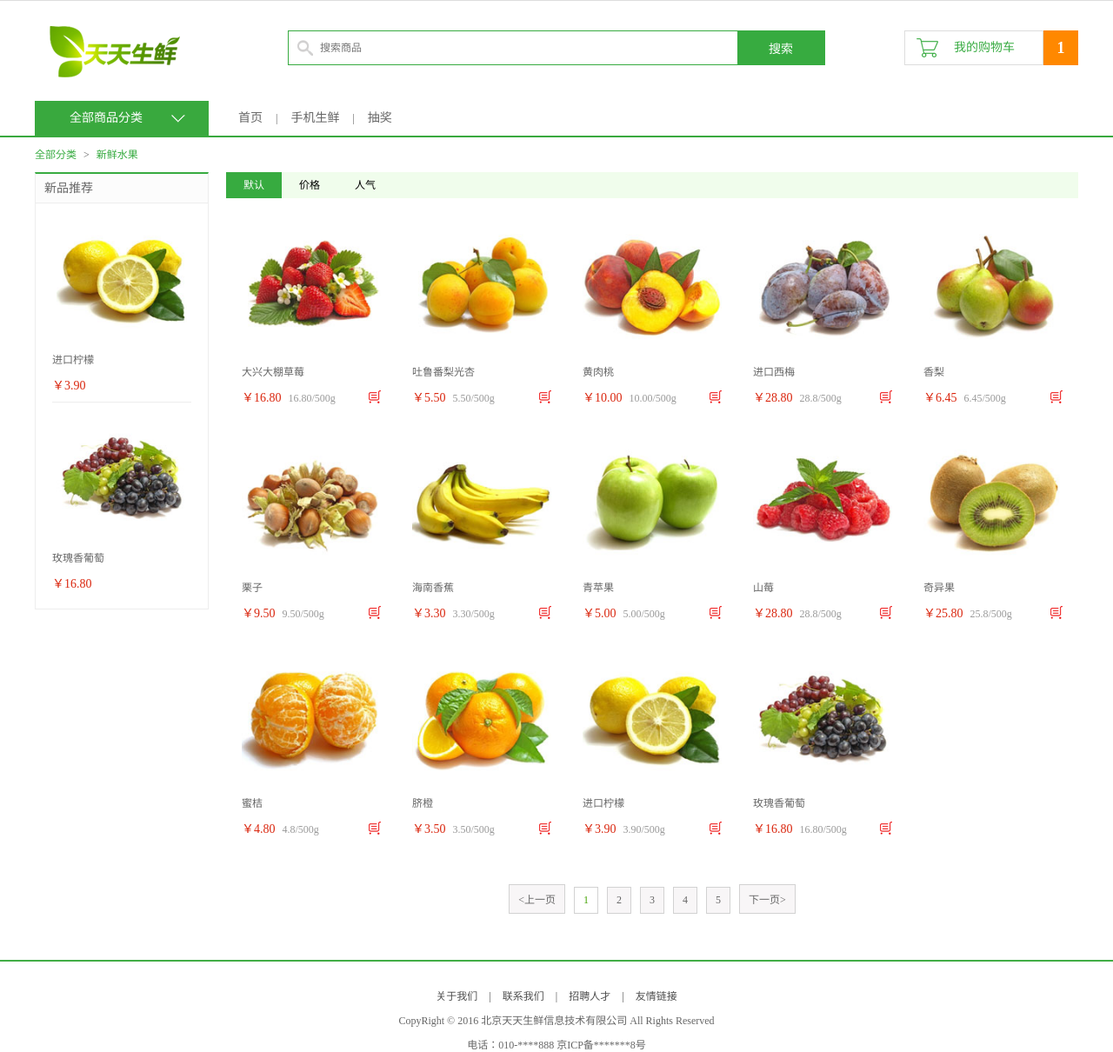
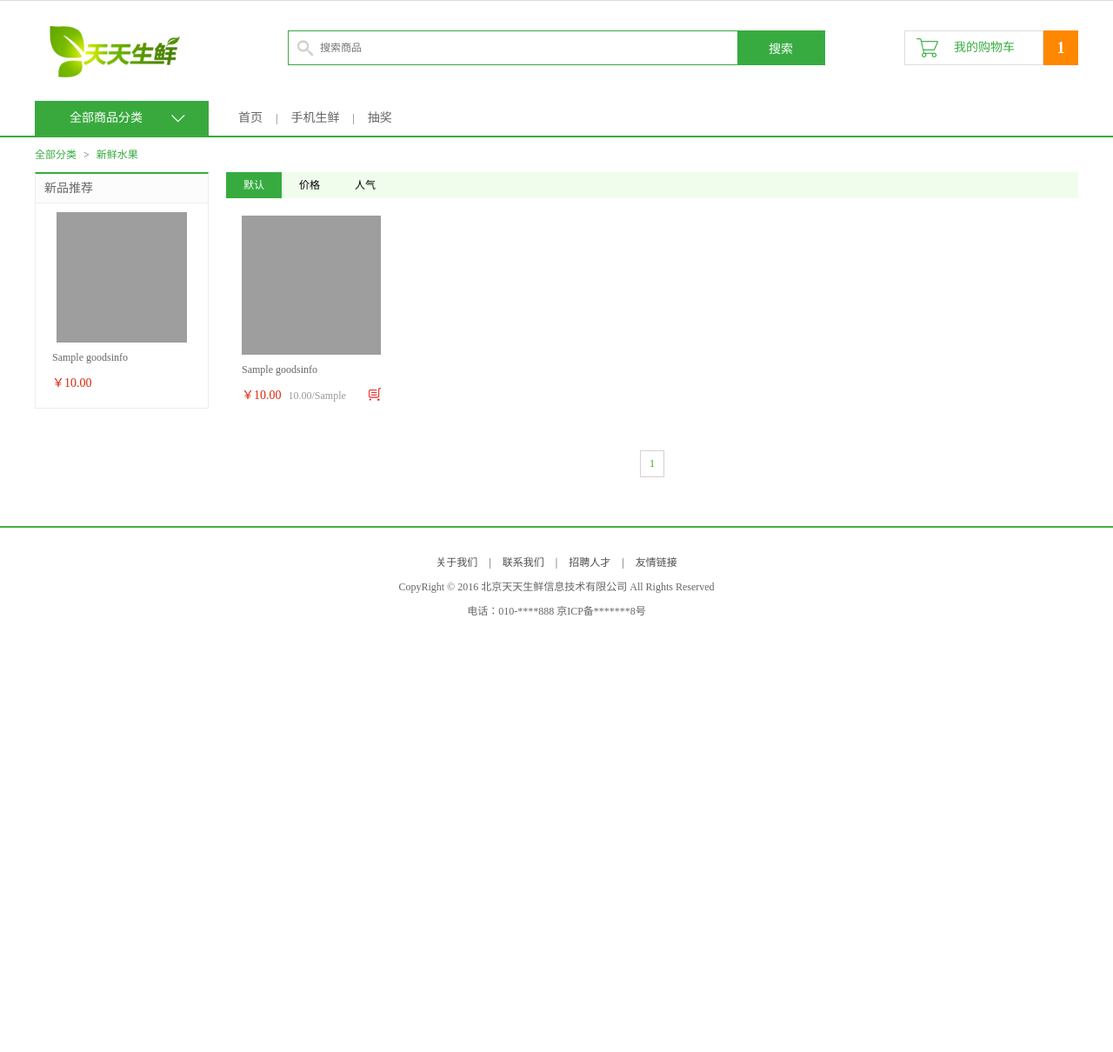
Before and after one commit to longyincug/daily_fresh, a Django app: page /list1_1_1/ in a window 1280 px wide. Shown: the part 29-1239 px from the top of the page at 87% size. After the commit the page ends 737 px from the top, so only its background shows below. Run offline with Django 3.2, Linux system fonts and the light colour scheme; tables that the repository leaves empty hold one stand-in row (values such as "Sample post"); grey boxes are pictures that could not be loaded.

Commit message:
商品列表详情

```diff
--- a/df_goods/urls.py
+++ b/df_goods/urls.py
@@ -3,5 +3,6 @@ from . import views
 
 urlpatterns = [
     url(r'^$',views.index),
-    url(r'^list', views.list_handle),
+    url(r'^list(\d+)_(\d+)_(\d+)/$', views.list_handle),
+    url(r'^(\d+)/$',views.detail),
 ]
--- a/df_goods/views.py
+++ b/df_goods/views.py
@@ -1,11 +1,12 @@
 from django.shortcuts import render
 from .models import *
+from django.core import paginator
 # Create your views here.
 
 def index(request):
     typelist = TypeInfo.objects.all()
     # 按id降序排列，取最新的四个商品
-    # 按点击量排序，取最火的四个商品
+    # 按点击量降序排序，取最火的四个商品
     type0 = typelist[0].goodsinfo_set.order_by('-id')[0:4]
     type01 = typelist[0].goodsinfo_set.order_by('-gclick')[0:4]
     type1 = typelist[1].goodsinfo_set.order_by('-id')[0:4]
@@ -29,6 +30,42 @@ def index(request):
                }
     return render(request, 'df_goods/index.html', context)
 
-def list_handle(request):
-    context = {'title':'商品列表','goods':'yes'}
+def list_handle(request,type,page,sort):
+    # type 商品的类别
+    # sort 商品排序的依据 1为默认，2为价格，3为点击量
+    # page 商品列表的页码，每页10条数据
+    goodslist = GoodsInfo.objects.filter(gtype=type)
+    sort = int(sort)
+    page = int(page)
+    if sort == 1:
+        goodslist = goodslist
+    elif sort == 2:
+        goodslist = goodslist.order_by('gprice')
+    elif sort == 3:
+        goodslist = goodslist.order_by('-gclick')
+
+    # 新品推荐的两个商品
+    newlist = goodslist.order_by('-id')[0:2]
+    # 商品列表页的10个商品
+    pagi = paginator.Paginator(goodslist, 10)
+    pagelist = pagi.page(page)
+    context = {'title':'商品列表','goods':'yes',
+               'sort':sort,
+               'pagelist':pagelist,
+               'new':newlist,
+               'page':page,
+               'type':type,
+               }
     return render(request, 'df_goods/list.html', context)
+
+def detail(request, id):
+    goods = GoodsInfo.objects.filter(pk=int(id))[0]
+    goods.gclick += 1
+    goods.save()
+    new_list = GoodsInfo.objects.filter(gtype=goods.gtype).order_by('-id')[0:2]
+
+    context = {'title':"商品详情",'goods':'yes',
+               'new':new_list,
+                'g':goods,
+               }
+    return render(request, 'df_goods/detail.html',context)
--- a/templates/df_goods/list.html
+++ b/templates/df_goods/list.html
@@ -8,8 +8,8 @@
 				<h1>全部商品分类</h1>
 				<span></span>
 				<ul class="subnav">
-					<li><a href="#" class="fruit">新鲜水果</a></li>
-					<li><a href="#" class="seafood">海鲜水产</a></li>
+					<li><a href="/list1_1_1/" class="fruit">新鲜水果</a></li>
+					<li><a href="/list2_1_1/" class="seafood">海鲜水产</a></li>
 					<li><a href="#" class="meet">猪牛羊肉</a></li>
 					<li><a href="#" class="egg">禽类蛋品</a></li>
 					<li><a href="#" class="vegetables">新鲜蔬菜</a></li>
@@ -17,17 +17,17 @@
 				</ul>
 			</div>
 			<ul class="navlist fl">
-				<li><a href="">首页</a></li>
+				<li><a href="/">首页</a></li>
 				<li class="interval">|</li>
-				<li><a href="">手机生鲜</a></li>
+				<li><a href="#">手机生鲜</a></li>
 				<li class="interval">|</li>
-				<li><a href="">抽奖</a></li>
+				<li><a href="#">抽奖</a></li>
 			</ul>
 		</div>
 	</div>
 
 	<div class="breadcrumb">
-		<a href="#">全部分类</a>
+		<a href="/">全部分类</a>
 		<span>></span>
 		<a href="#">新鲜水果</a>
 	</div>
@@ -37,173 +37,55 @@
 			<div class="new_goods">
 				<h3>新品推荐</h3>
 				<ul>
+					{%for g in new%}
 					<li>
-						<a href="#"><img src="images/goods/goods001.jpg"></a>
-						<h4><a href="#">进口柠檬</a></h4>
-						<div class="prize">￥3.90</div>
+						<a href="/{{g.id}}/"><img src="/static/{{g.gpic}}"></a>
+						<h4><a href="/{{g.id}}/">{{g.gtitle}}</a></h4>
+						<div class="prize">￥{{g.gprice}}</div>
 					</li>
-					<li>
-						<a href="#"><img src="images/goods/goods002.jpg"></a>
-						<h4><a href="#">玫瑰香葡萄</a></h4>
-						<div class="prize">￥16.80</div>
-					</li>
+					{%endfor%}
 				</ul>
 			</div>
 		</div>
 
 		<div class="r_wrap fr clearfix">
 			<div class="sort_bar">
-				<a href="#" class="active">默认</a>
-				<a href="#">价格</a>
-				<a href="#">人气</a>
+				<a href="/list{{type}}_1_1/" {% if sort == 1 %} class="active"{%endif%}>默认</a>
+				<a href="/list{{type}}_1_2/" {% if sort == 2 %} class="active"{%endif%}>价格</a>
+				<a href="/list{{type}}_1_3/" {% if sort == 3 %} class="active"{%endif%}>人气</a>
 			</div>
 
 			<ul class="goods_type_list clearfix">
+				{% for g in pagelist %}
 				<li>
-					<a href="detail.html"><img src="images/goods/goods003.jpg"></a>
-					<h4><a href="detail.html">大兴大棚草莓</a></h4>
+					<a href="/{{g.id}}/"><img src="/static/{{g.gpic}}"></a>
+					<h4><a href="/{{g.id}}/">{{g.gtitle}}</a></h4>
 					<div class="operate">
-						<span class="prize">￥16.80</span>
-						<span class="unit">16.80/500g</span>
+						<span class="prize">￥{{g.gprice}}</span>
+						<span class="unit">{{g.gprice}}/{{g.gunit}}</span>
 						<a href="#" class="add_goods" title="加入购物车"></a>
 					</div>
 				</li>
+				{%endfor%}
 
-				<li>
-					<a href="#"><img src="images/goods/goods004.jpg"></a>
-					<h4><a href="#">吐鲁番梨光杏</a></h4>
-					<div class="operate">
-						<span class="prize">￥5.50</span>
-						<span class="unit">5.50/500g</span>
-						<a href="#" class="add_goods" title="加入购物车"></a>
-					</div>
-				</li>
-
-				<li>
-					<a href="#"><img src="images/goods/goods005.jpg"></a>
-					<h4><a href="#">黄肉桃</a></h4>
-					<div class="operate">
-						<span class="prize">￥10.00</span>
-						<span class="unit">10.00/500g</span>
-						<a href="#" class="add_goods" title="加入购物车"></a>
-					</div>
-				</li>
-
-				<li>
-					<a href="#"><img src="images/goods/goods006.jpg"></a>
-					<h4><a href="#">进口西梅</a></h4>
-					<div class="operate">
-						<span class="prize">￥28.80</span>
-						<span class="unit">28.8/500g</span>
-						<a href="#" class="add_goods" title="加入购物车"></a>
-					</div>
-				</li>
-
-				<li>
-					<a href="#"><img src="images/goods/goods007.jpg"></a>
-					<h4><a href="#">香梨</a></h4>
-					<div class="operate">
-						<span class="prize">￥6.45</span>
-						<span class="unit">6.45/500g</span>
-						<a href="#" class="add_goods" title="加入购物车"></a>
-					</div>
-				</li>
-
-				<li>
-					<a href="#"><img src="images/goods/goods008.jpg"></a>
-					<h4><a href="#">栗子</a></h4>
-					<div class="operate">
-						<span class="prize">￥9.50</span>
-						<span class="unit">9.50/500g</span>
-						<a href="#" class="add_goods" title="加入购物车"></a>
-					</div>
-				</li>
-
-				<li>
-					<a href="#"><img src="images/goods/goods009.jpg"></a>
-					<h4><a href="#">海南香蕉</a></h4>
-					<div class="operate">
-						<span class="prize">￥3.30</span>
-						<span class="unit">3.30/500g</span>
-						<a href="#" class="add_goods" title="加入购物车"></a>
-					</div>
-				</li>
-
-				<li>
-					<a href="#"><img src="images/goods/goods010.jpg"></a>
-					<h4><a href="#">青苹果</a></h4>
-					<div class="operate">
-						<span class="prize">￥5.00</span>
-						<span class="unit">5.00/500g</span>
-						<a href="#" class="add_goods" title="加入购物车"></a>
-					</div>
-				</li>
-
-				<li>
-					<a href="#"><img src="images/goods/goods011.jpg"></a>
-					<h4><a href="#">山莓</a></h4>
-					<div class="operate">
-						<span class="prize">￥28.80</span>
-						<span class="unit">28.8/500g</span>
-						<a href="#" class="add_goods" title="加入购物车"></a>
-					</div>
-				</li>
-
-				<li>
-					<a href="#"><img src="images/goods/goods012.jpg"></a>
-					<h4><a href="#">奇异果</a></h4>
-					<div class="operate">
-						<span class="prize">￥25.80</span>
-						<span class="unit">25.8/500g</span>
-						<a href="#" class="add_goods" title="加入购物车"></a>
-					</div>
-				</li>
-				<li>
-					<a href="#"><img src="images/goods/goods013.jpg"></a>
-					<h4><a href="#">蜜桔</a></h4>
-					<div class="operate">
-						<span class="prize">￥4.80</span>
-						<span class="unit">4.8/500g</span>
-						<a href="#" class="add_goods" title="加入购物车"></a>
-					</div>
-				</li>
-				<li>
-					<a href="#"><img src="images/goods/goods014.jpg"></a>
-					<h4><a href="#">脐橙</a></h4>
-					<div class="operate">
-						<span class="prize">￥3.50</span>
-						<span class="unit">3.50/500g</span>
-						<a href="#" class="add_goods" title="加入购物车"></a>
-					</div>
-				</li>
-				<li>
-					<a href="#"><img src="images/goods/goods001.jpg"></a>
-					<h4><a href="#">进口柠檬</a></h4>
-					<div class="operate">
-						<span class="prize">￥3.90</span>
-						<span class="unit">3.90/500g</span>
-						<a href="#" class="add_goods" title="加入购物车"></a>
-					</div>
-				</li>
-				<li>
-					<a href="#"><img src="images/goods/goods002.jpg"></a>
-					<h4><a href="#">玫瑰香葡萄</a></h4>
-					<div class="operate">
-						<span class="prize">￥16.80</span>
-						<span class="unit">16.80/500g</span>
-						<a href="#" class="add_goods" title="加入购物车"></a>
-					</div>
-				</li>
 			</ul>
 
 			<div class="pagenation">
-				<a href="#"><上一页</a>
-				<a href="#" class="active">1</a>
-				<a href="#">2</a>
-				<a href="#">3</a>
-				<a href="#">4</a>
-				<a href="#">5</a>
-				<a href="#">下一页></a>
+				{% if pagelist.has_previous %}
+				<a href="/list{{type}}_{{page|add:-1}}_{{sort}}/"><上一页</a>
+				{% endif %}
+
+				{% for p in pagelist.paginator.page_range %}
+				{% if p == pagelist.number %}
+				<a href="#"  class="active" >{{p}}</a>
+				{%else%}
+				<a href="/list{{type}}_{{p}}_{{sort}}/">{{p}}</a>
+				{% endif %}
+				{%endfor%}
+
+				{% if pagelist.has_next %}
+				<a href="/list{{type}}_{{page|add:+1}}_{{sort}}/">下一页></a>
+				{% endif %}
 			</div>
 		</div>
 	</div>
```
Also changed, not shown: templates/df_goods/detail.html (+58 -22 lines), templates/df_goods/index.html (+17 -15 lines), static/goods_pics/goods005_sO3eo3X.jpg (added), static/goods_pics/goods009_1YV0J0i.jpg (added), static/goods_pics/goods010_QEAvX1z.jpg (added), static/goods_pics/goods011.jpg (added), static/goods_pics/goods011_3k9hqoe.jpg (added), static/goods_pics/goods012.jpg (added), static/goods_pics/goods013.jpg (added), static/goods_pics/goods014.jpg (added), static/goods_pics/goods015.jpg (added), static/goods_pics/goods016.jpg (added), static/goods_pics/goods016_kNo6S2y.jpg (added), static/goods_pics/goods017.jpg (added), 1 more files.
